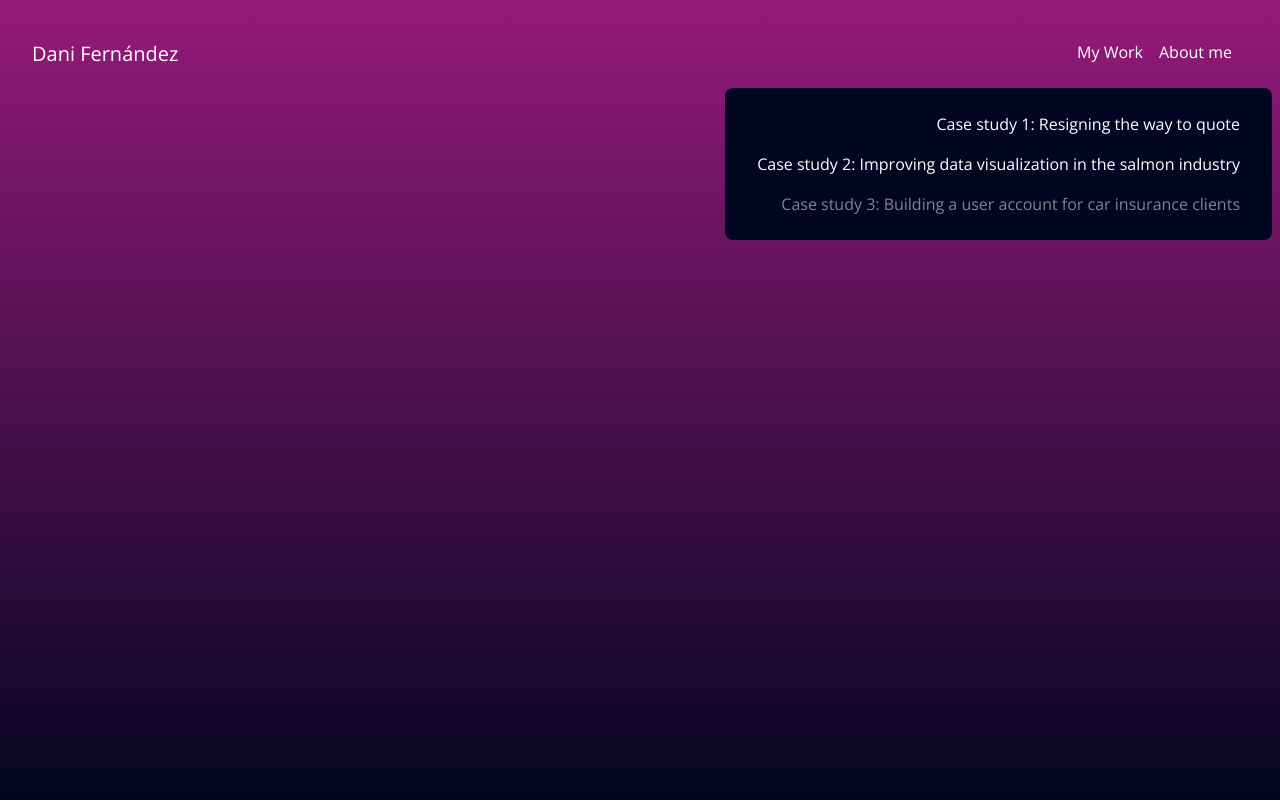
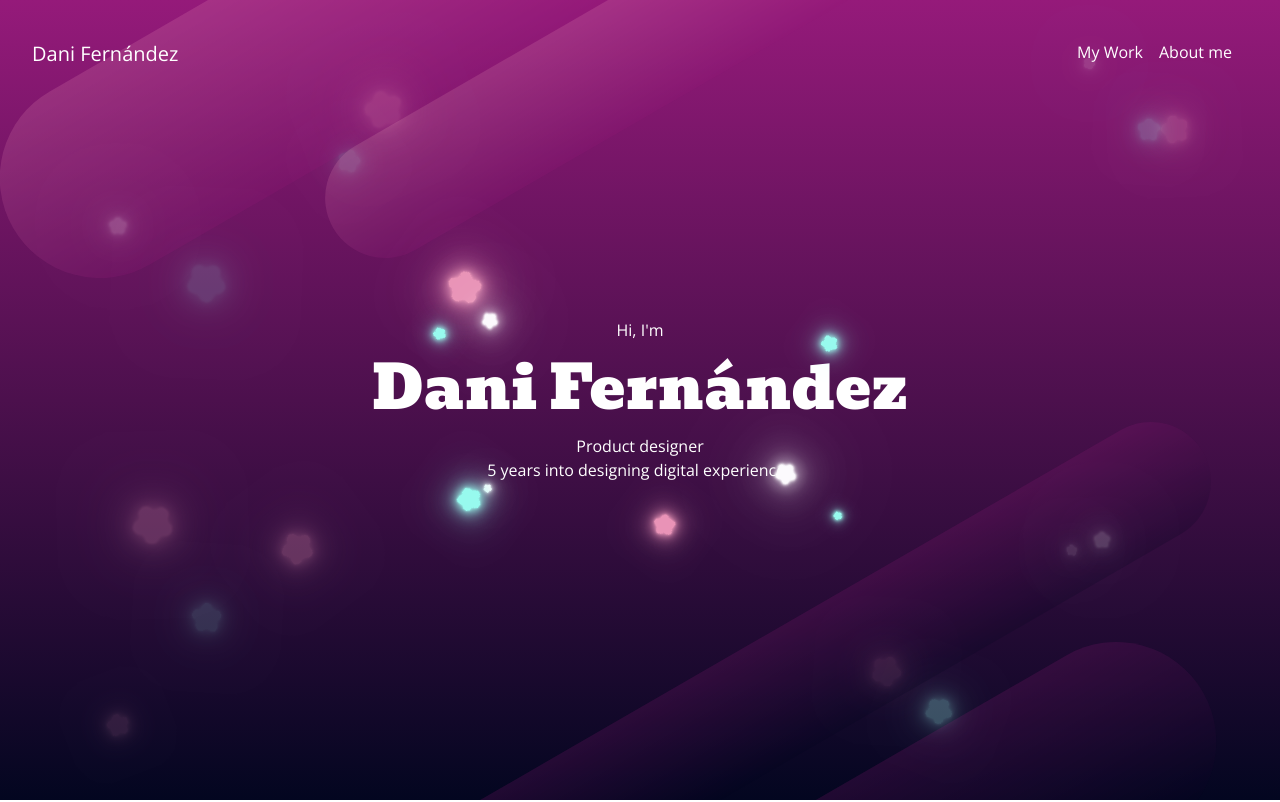
Before and after one commit to Rotshrek/dani-portfolio, a Next.js app in the folder dani-portfolio/: page / in a window 1280 px wide. Shown: the top 802 px of the page. Built offline with nearby package versions, Linux system fonts and the light colour scheme; a web font is replaced by a local one.

Commit message:
fix: works dropdown

```diff
--- a/dani-portfolio/src/app/page.tsx
+++ b/dani-portfolio/src/app/page.tsx
@@ -12,9 +12,9 @@ export default function Home() {
     return (
         <main>
             <div className="bg-gradient-to-b from-pink to-darkPurple flex h-screen w-screen">
-                {/* <BackgroundStars />
+                <BackgroundStars />
                 <Clouds />
-                <NameCard /> */}
+                <NameCard />
             </div>
             <Work1 />
             <Work2 />
--- a/dani-portfolio/src/components/common/navbar.tsx
+++ b/dani-portfolio/src/components/common/navbar.tsx
@@ -3,7 +3,7 @@
 import { useEffect, useState } from "react"
 
 const baseClasses =
-    "hidden md:block absolute bg-darkPurple rounded-lg py-4 px-4 mt-2 z-[100] top-20 right-2 duration-1000 opacity-100"
+    "invisible md:visible absolute bg-darkPurple rounded-lg py-4 px-4 mt-2 z-[100] top-20 right-2 duration-1000 opacity-100"
 
 export default function Navbar() {
     const [openMenu, setOpenMenu] = useState(false),
```
